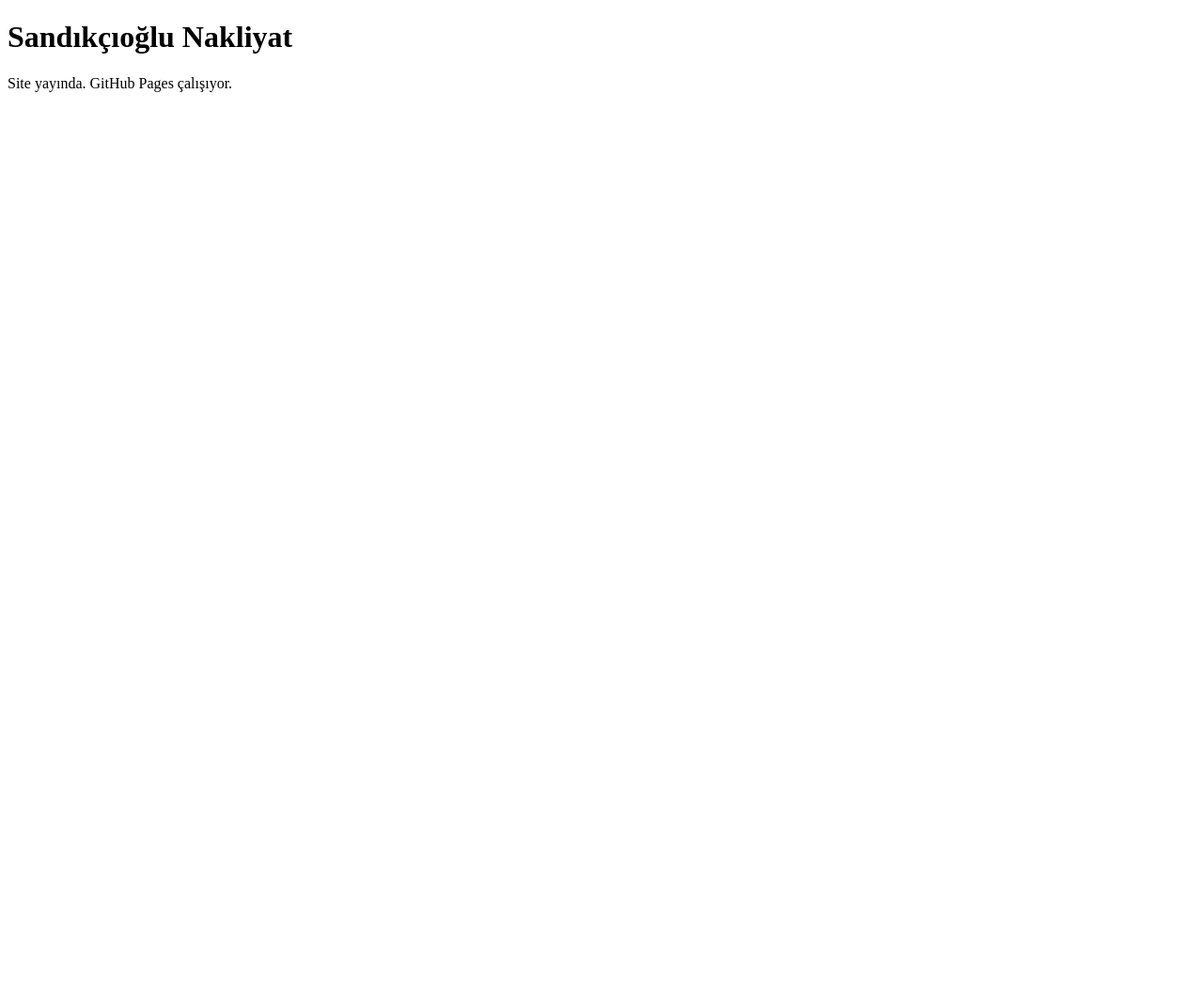
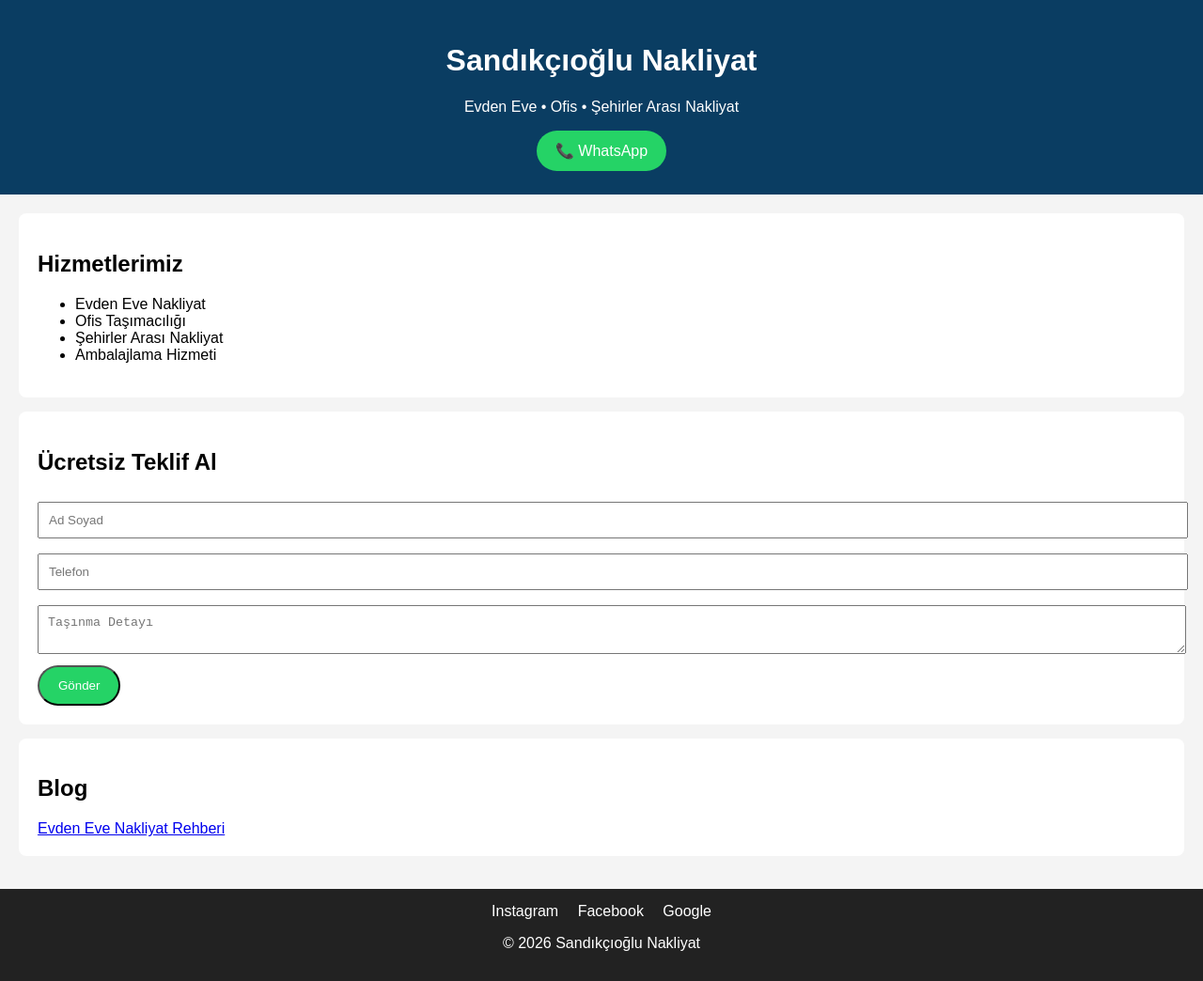
Before and after one commit to sitedeney-sketch/sandikcioglu-nakliyat, a plain HTML site: page index.html in a window 1280 px wide. Shown: the whole page at 94% size. Before the commit the page ends 800 px from the top, so only its background shows below. Drawn offline with Linux system fonts and the light colour scheme.

Commit message:
Update index.html

```diff
--- a/index.html
+++ b/index.html
@@ -1,11 +1,66 @@
 <!DOCTYPE html>
 <html lang="tr">
 <head>
-  <meta charset="UTF-8">
-  <title>Sandıkçıoğlu Nakliyat</title>
+<meta charset="UTF-8">
+<meta name="viewport" content="width=device-width, initial-scale=1.0">
+<title>Sandıkçıoğlu Nakliyat | Evden Eve Nakliyat</title>
+<meta name="description" content="Sandıkçıoğlu Nakliyat evden eve, ofis ve şehirler arası nakliyat hizmetleri sunar.">
+<style>
+body{margin:0;font-family:Arial;background:#f4f4f4}
+header{background:#0a3d62;color:#fff;padding:25px;text-align:center}
+section{padding:20px}
+.box{background:#fff;padding:20px;margin-bottom:15px;border-radius:8px}
+.btn{display:inline-block;background:#25D366;color:#fff;padding:12px 20px;border-radius:30px;text-decoration:none}
+input,textarea{width:100%;padding:10px;margin:8px 0}
+footer{background:#222;color:#fff;text-align:center;padding:15px}
+.social a{margin:0 8px;color:#fff;text-decoration:none}
+</style>
 </head>
 <body>
-  <h1>Sandıkçıoğlu Nakliyat</h1>
-  <p>Site yayında. GitHub Pages çalışıyor.</p>
+
+<header>
+<h1>Sandıkçıoğlu Nakliyat</h1>
+<p>Evden Eve • Ofis • Şehirler Arası Nakliyat</p>
+<a class="btn" href="https://wa.me/905XXXXXXXXX">📞 WhatsApp</a>
+</header>
+
+<section>
+<div class="box">
+<h2>Hizmetlerimiz</h2>
+<ul>
+<li>Evden Eve Nakliyat</li>
+<li>Ofis Taşımacılığı</li>
+<li>Şehirler Arası Nakliyat</li>
+<li>Ambalajlama Hizmeti</li>
+</ul>
+</div>
+
+<div class="box">
+<h2>Ücretsiz Teklif Al</h2>
+
+<form action="https://formsubmit.co/EMAIL@MAIL.COM" method="POST">
+<input type="text" name="ad" placeholder="Ad Soyad" required>
+<input type="tel" name="telefon" placeholder="Telefon" required>
+<textarea name="mesaj" placeholder="Taşınma Detayı"></textarea>
+<button class="btn" type="submit">Gönder</button>
+</form>
+
+</div>
+
+<div class="box">
+<h2>Blog</h2>
+<a href="blog/evden-eve-nakliyat.html">Evden Eve Nakliyat Rehberi</a>
+</div>
+</section>
+
+<footer>
+<div class="social">
+<a href="#">Instagram</a>
+<a href="#">Facebook</a>
+<a href="#">Google</a>
+</div>
+<p>© 2026 Sandıkçıoğlu Nakliyat</p>
+</footer>
+
 </body>
 </html>
```
